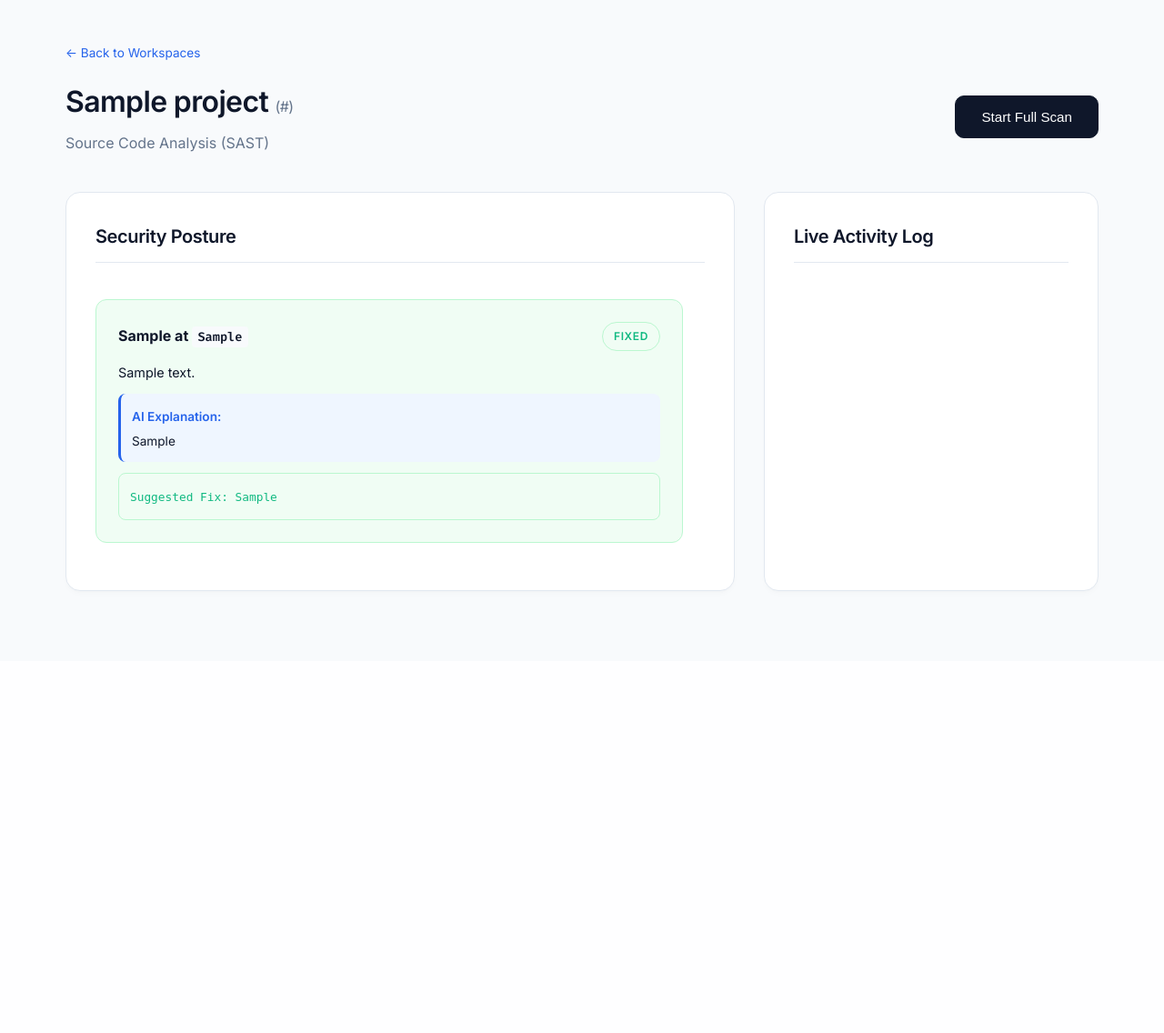
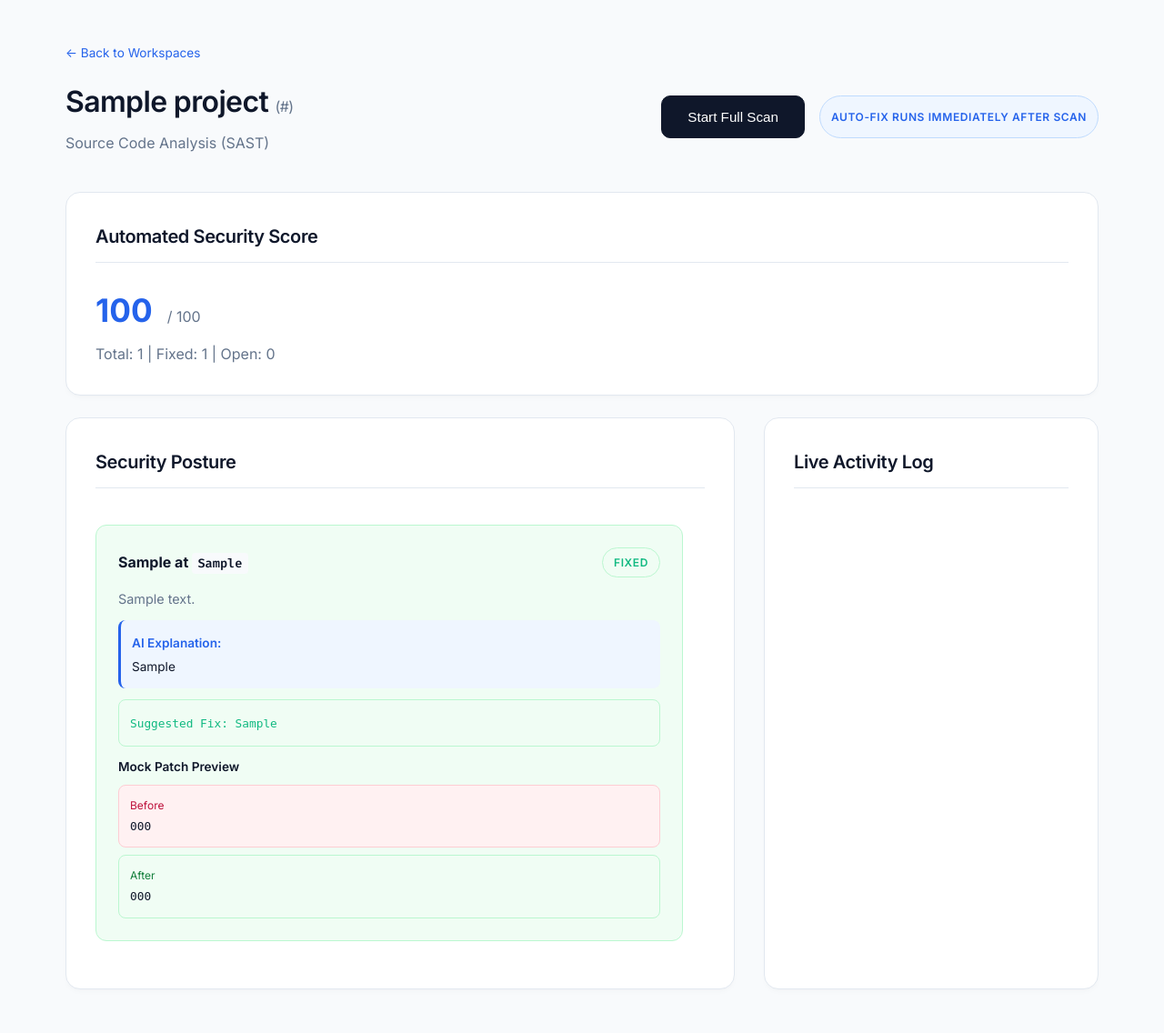
Before and after one commit to irinemilton/TAKEDOWN, a Flask app: page /project/1 in a window 1280 px wide. Shown: the part 73-1209 px from the top of the page at 91% size. Before the commit the page ends 723 px from the top, so only its background shows below. Run offline with Flask 3, Linux system fonts and the light colour scheme; a user stored in the database is signed in; tables that the repository leaves empty hold one stand-in row (values such as "Sample post").

Commit message:
Add automated mock auto-fix after security scan.
Run mock remediation immediately after scan completes, persist snippets and logs, expose project state API for live dashboard updates.

Made-with: Cursor

```diff
--- a/app.py
+++ b/app.py
@@ -1,7 +1,22 @@
 from flask import Flask
+from sqlalchemy import text
 from config import Config
 from extensions import db, login_manager
 from models import User
+
+
+def _ensure_schema_updates():
+    """Lightweight schema migration for hackathon demo updates."""
+    vuln_columns = {
+        row[1] for row in db.session.execute(text("PRAGMA table_info(vulnerability)")).fetchall()
+    }
+    if "mock_before_code" not in vuln_columns:
+        db.session.execute(text("ALTER TABLE vulnerability ADD COLUMN mock_before_code TEXT"))
+    if "mock_after_code" not in vuln_columns:
+        db.session.execute(text("ALTER TABLE vulnerability ADD COLUMN mock_after_code TEXT"))
+    if "fixed_at" not in vuln_columns:
+        db.session.execute(text("ALTER TABLE vulnerability ADD COLUMN fixed_at DATETIME"))
+    db.session.commit()
 
 def create_app(config_class=Config):
     app = Flask(__name__)
@@ -28,6 +43,7 @@ def create_app(config_class=Config):
     with app.app_context():
         # Create database
         db.create_all()
+        _ensure_schema_updates()
 
     return app
 
--- a/models.py
+++ b/models.py
@@ -56,4 +56,7 @@ class Vulnerability(db.Model):
     ai_explanation = db.Column(db.Text)
     fix_suggestion = db.Column(db.Text)
     is_fixed = db.Column(db.Boolean, default=False)
+    mock_before_code = db.Column(db.Text, nullable=True)
+    mock_after_code = db.Column(db.Text, nullable=True)
+    fixed_at = db.Column(db.DateTime, nullable=True)
     discovered_at = db.Column(db.DateTime, default=datetime.utcnow)
--- a/routes/dashboard.py
+++ b/routes/dashboard.py
@@ -5,6 +5,19 @@ from extensions import db
 import uuid
 
 dashboard_bp = Blueprint('dashboard', __name__)
+
+
+def _compute_security_score(project_id):
+    vulns = Vulnerability.query.filter_by(project_id=project_id).all()
+    if not vulns:
+        return 100
+
+    severity_weights = {'High': 25, 'Medium': 15, 'Low': 8}
+    penalty = 0
+    for vuln in vulns:
+        if not vuln.is_fixed:
+            penalty += severity_weights.get(vuln.severity, 12)
+    return max(0, 100 - penalty)
 
 @dashboard_bp.route('/')
 @login_required
@@ -67,8 +80,15 @@ def project_detail(project_id):
 
     logs = Log.query.filter_by(project_id=project.id).order_by(Log.timestamp.desc()).all()
     vulns = Vulnerability.query.filter_by(project_id=project.id).order_by(Vulnerability.discovered_at.desc()).all()
+    security_score = _compute_security_score(project.id)
 
-    return render_template('project_detail.html', project=project, logs=logs, vulns=vulns)
+    return render_template(
+        'project_detail.html',
+        project=project,
+        logs=logs,
+        vulns=vulns,
+        security_score=security_score
+    )
 
 @dashboard_bp.route('/api/project/<project_id>/logs')
 @login_required
@@ -94,9 +114,60 @@ def get_vulns(project_id):
 
     vulns = Vulnerability.query.filter_by(project_id=project.id).order_by(Vulnerability.discovered_at.desc()).all()
     return jsonify([
-        {"id": v.id, "vuln_type": v.vuln_type, "endpoint": v.endpoint, "description": v.description, "fix_suggestion": v.fix_suggestion, "is_fixed": v.is_fixed, "ai_explanation": v.ai_explanation}
+        {
+            "id": v.id,
+            "vuln_type": v.vuln_type,
+            "endpoint": v.endpoint,
+            "description": v.description,
+            "fix_suggestion": v.fix_suggestion,
+            "is_fixed": v.is_fixed,
+            "ai_explanation": v.ai_explanation,
+            "mock_before_code": v.mock_before_code,
+            "mock_after_code": v.mock_after_code,
+            "fixed_at": v.fixed_at.strftime("%Y-%m-%d %H:%M:%S") if v.fixed_at else None
+        }
         for v in vulns
     ])
+
+
+@dashboard_bp.route('/api/project/<project_id>/state')
+@login_required
+def get_project_state(project_id):
+    project = Project.query.get_or_404(project_id)
+    if current_user.role == 'client' and project.client_id != current_user.id:
+        return jsonify({"error": "Unauthorized"}), 403
+
+    logs = Log.query.filter_by(project_id=project.id).order_by(Log.timestamp.desc()).limit(20).all()
+    vulns = Vulnerability.query.filter_by(project_id=project.id).order_by(Vulnerability.discovered_at.desc()).all()
+    fixed_count = sum(1 for v in vulns if v.is_fixed)
+
+    return jsonify({
+        "security_score": _compute_security_score(project.id),
+        "counts": {
+            "total": len(vulns),
+            "fixed": fixed_count,
+            "open": len(vulns) - fixed_count
+        },
+        "logs": [
+            {"timestamp": l.timestamp.strftime("%Y-%m-%d %H:%M:%S"), "action_type": l.action_type, "detail": l.detail}
+            for l in logs
+        ],
+        "vulns": [
+            {
+                "id": v.id,
+                "vuln_type": v.vuln_type,
+                "endpoint": v.endpoint,
+                "description": v.description,
+                "fix_suggestion": v.fix_suggestion,
+                "is_fixed": v.is_fixed,
+                "ai_explanation": v.ai_explanation,
+                "mock_before_code": v.mock_before_code,
+                "mock_after_code": v.mock_after_code,
+                "fixed_at": v.fixed_at.strftime("%Y-%m-%d %H:%M:%S") if v.fixed_at else None
+            }
+            for v in vulns
+        ]
+    })
 
 @dashboard_bp.route('/api/project/<project_id>/scan', methods=['POST'])
 @login_required
@@ -108,7 +179,7 @@ def start_scan(project_id):
     from scanner.core import run_scan
     success = run_scan(project_id)
     if success:
-        return jsonify({"status": "Scan completed."})
+        return jsonify({"status": "Scan + automatic mock remediation completed."})
     return jsonify({"error": "Scan failed or not consented"}), 400
 
 @dashboard_bp.route('/api/project/<project_id>/fix', methods=['POST'])
@@ -121,16 +192,6 @@ def trigger_fix(project_id):
     if not project.consent_granted:
         return jsonify({"error": "Client has not granted access"}), 403
 
-    import time
-    time.sleep(1) # Simulate generating a Github PR
-
-    # Mark vulnerabilities as fixed
-    vulns = Vulnerability.query.filter_by(project_id=project.id).all()
-    for v in vulns:
-        v.is_fixed = True
-
-    log = Log(project_id=project.id, action_type='FIX_APPLIED', detail='Admin triggered auto-fix: Automated Pull Request successfully opened on target GitHub repository.')
-    db.session.add(log)
-    db.session.commit()
-
-    return jsonify({"status": "Fix applied via PR!"})
+    from scanner.core import apply_mock_fixes
+    fixed_count = apply_mock_fixes(project.id)
+    return jsonify({"status": f"Mock fix applied to {fixed_count} vulnerabilities."})
--- a/templates/project_detail.html
+++ b/templates/project_detail.html
@@ -16,15 +16,22 @@
             {% elif current_user.role == 'admin' %}
                 {% if project.consent_granted %}
                     <button id="startScanBtn" onclick="startScan()">Start Full Scan</button>
-                    {% if current_user.plan == 'premium' %}
-                        <button id="triggerFixBtn" class="secondary" onclick="triggerFix()" style="border-color: var(--color-warning); color: var(--color-warning);">Apply Auto-Fix</button>
-                    {% endif %}
+                    <span class="badge info" style="display: inline-flex; align-items: center;">Auto-fix runs immediately after scan</span>
                 {% else %}
                     <span class="badge critical" style="display: inline-flex; align-items: center;">Awaiting Client Consent</span>
                 {% endif %}
             {% endif %}
         </div>
     </div>
+</div>
+
+<div class="card" style="margin-bottom: 1.5rem;">
+    <h2 class="section-title">Automated Security Score</h2>
+    <div style="display: flex; align-items: baseline; gap: 1rem;">
+        <span id="securityScore" style="font-size: 2.2rem; font-weight: 700; color: var(--color-primary);">{{ security_score }}</span>
+        <span style="color: var(--color-muted);">/ 100</span>
+    </div>
+    <p id="scoreStats" style="margin-top: 0.5rem; color: var(--color-muted);">Fixed vulnerabilities are applied automatically as mock patches for demo visualization.</p>
 </div>
 
 <div class="grid" style="grid-template-columns: 2fr 1fr;">
@@ -49,9 +56,22 @@
                         <p style="font-size: 0.85rem; margin-top: 0.25rem; color: var(--color-text);">{{ v.ai_explanation }}</p>
                     </div>
 
-                    {% if current_user.role == 'admin' %}
                     <div style="background: #f0fdf4; padding: 0.75rem; border-radius: 8px; margin-top: 0.75rem; border: 1px solid #bbf7d0;">
                         <code style="font-size: 0.8rem; color: var(--color-success);">Suggested Fix: {{ v.fix_suggestion }}</code>
+                    </div>
+                    {% if v.mock_before_code and v.mock_after_code %}
+                    <div style="margin-top: 0.75rem;">
+                        <p style="font-weight: 600; font-size: 0.85rem;">Mock Patch Preview</p>
+                        <div style="display: grid; gap: 0.5rem; margin-top: 0.5rem;">
+                            <div style="background: #fff1f2; border: 1px solid #fecdd3; border-radius: 8px; padding: 0.75rem;">
+                                <p style="font-size: 0.75rem; color: #be123c; margin-bottom: 0.25rem;">Before</p>
+                                <pre style="font-size: 0.8rem; white-space: pre-wrap;"><code>{{ v.mock_before_code }}</code></pre>
+                            </div>
+                            <div style="background: #f0fdf4; border: 1px solid #bbf7d0; border-radius: 8px; padding: 0.75rem;">
+                                <p style="font-size: 0.75rem; color: #15803d; margin-bottom: 0.25rem;">After</p>
+                                <pre style="font-size: 0.8rem; white-space: pre-wrap;"><code>{{ v.mock_after_code }}</code></pre>
+                            </div>
+                        </div>
                     </div>
                     {% endif %}
                 </div>
@@ -87,7 +107,7 @@
         const data = await res.json();
 
         if (res.ok) {
-            btn.innerHTML = 'Scan Completed';
+            btn.innerHTML = 'Scan + Auto-Fix Completed';
         } else {
             btn.innerHTML = 'Scan Failed';
         }
@@ -97,17 +117,16 @@
         refreshData();
     }
 
-    async function triggerFix() {
-        if(!confirm("Are you sure you want to deploy the AI auto-fix to the target system?")) return;
+    async function refreshData() {
+        const stateRes = await fetch(`/api/project/${projectId}/state`);
+        if (!stateRes.ok) return;
+        const state = await stateRes.json();
 
-        const res = await fetch(`/api/project/${projectId}/fix`, { method: 'POST' });
-        refreshData();
-    }
+        document.getElementById('securityScore').textContent = state.security_score;
+        document.getElementById('scoreStats').textContent = `Total: ${state.counts.total} | Fixed: ${state.counts.fixed} | Open: ${state.counts.open}`;
 
-    async function refreshData() {
         // Fetch logs
-        const logRes = await fetch(`/api/project/${projectId}/logs`);
-        const logs = await logRes.json();
+        const logs = state.logs;
         const logContainer = document.getElementById('liveLogs');
         logContainer.innerHTML = '';
         logs.forEach(l => {
@@ -125,8 +144,7 @@
         });
 
         // Fetch vulns
-        const vulnRes = await fetch(`/api/project/${projectId}/vulns`);
-        const vulns = await vulnRes.json();
+        const vulns = state.vulns;
         const vulnContainer = document.getElementById('scannedVulns');
         if (vulns.length === 0) {
             vulnContainer.innerHTML = '<p style="color: var(--color-muted);">No vulnerabilities detected yet. Run a scan to populate.</p>';
@@ -137,13 +155,25 @@
                 const badgeText = v.is_fixed ? 'Fixed' : 'Open';
                 const fixedClass = v.is_fixed ? 'fixed' : '';
 
-                let adminHtml = '';
-                {% if current_user.role == 'admin' %}
-                adminHtml = `
+                const snippetHtml = (v.mock_before_code && v.mock_after_code) ? `
+                <div style="margin-top: 0.75rem;">
+                    <p style="font-weight: 600; font-size: 0.85rem;">Mock Patch Preview</p>
+                    <div style="display: grid; gap: 0.5rem; margin-top: 0.5rem;">
+                        <div style="background: #fff1f2; border: 1px solid #fecdd3; border-radius: 8px; padding: 0.75rem;">
+                            <p style="font-size: 0.75rem; color: #be123c; margin-bottom: 0.25rem;">Before</p>
+                            <pre style="font-size: 0.8rem; white-space: pre-wrap;"><code>${v.mock_before_code}</code></pre>
+                        </div>
+                        <div style="background: #f0fdf4; border: 1px solid #bbf7d0; border-radius: 8px; padding: 0.75rem;">
+                            <p style="font-size: 0.75rem; color: #15803d; margin-bottom: 0.25rem;">After</p>
+                            <pre style="font-size: 0.8rem; white-space: pre-wrap;"><code>${v.mock_after_code}</code></pre>
+                        </div>
+                    </div>
+                </div>` : '';
+
+                const fixHtml = `
                 <div style="background: #f0fdf4; padding: 0.75rem; border-radius: 8px; margin-top: 0.75rem; border: 1px solid #bbf7d0;">
                     <code style="font-size: 0.8rem; color: var(--color-success);">Suggested Fix: ${v.fix_suggestion}</code>
                 </div>`;
-                {% endif %}
 
                 vulnContainer.innerHTML += `
                 <div class="vuln-item ${fixedClass}">
@@ -156,7 +186,8 @@
                         <span style="font-weight: 600; font-size: 0.85rem; color: var(--color-primary);">AI Explanation:</span>
                         <p style="font-size: 0.85rem; margin-top: 0.25rem; color: var(--color-text);">${v.ai_explanation}</p>
                     </div>
-                    ${adminHtml}
+                    ${fixHtml}
+                    ${snippetHtml}
                 </div>`;
             });
         }
@@ -164,5 +195,6 @@
 
     // Auto-refresh every 3 seconds for the "Real-time" effect
     setInterval(refreshData, 3000);
+    refreshData();
 </script>
 {% endblock %}
```
Also changed, not shown: scanner/core.py (+60 -0 lines).
